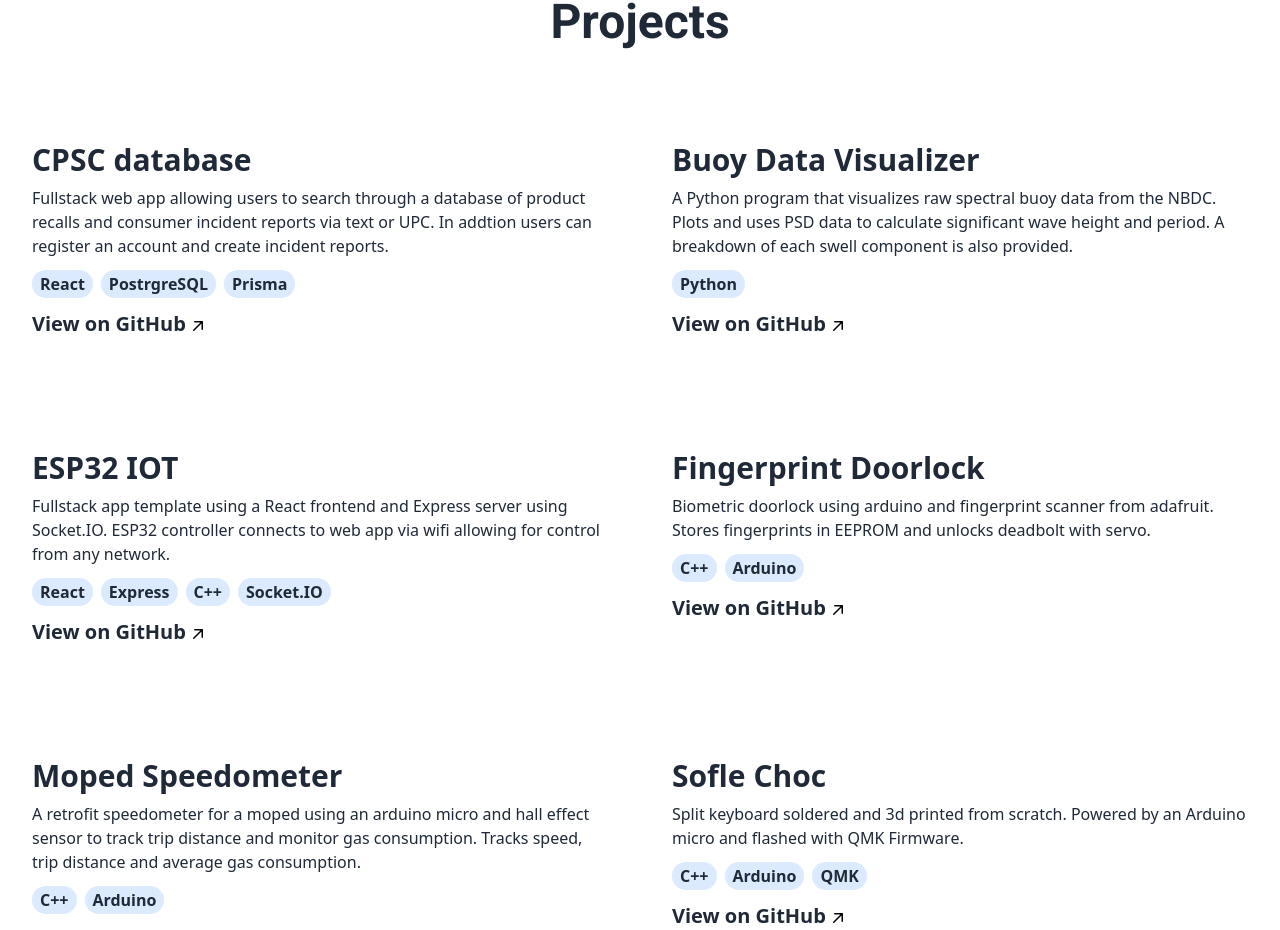
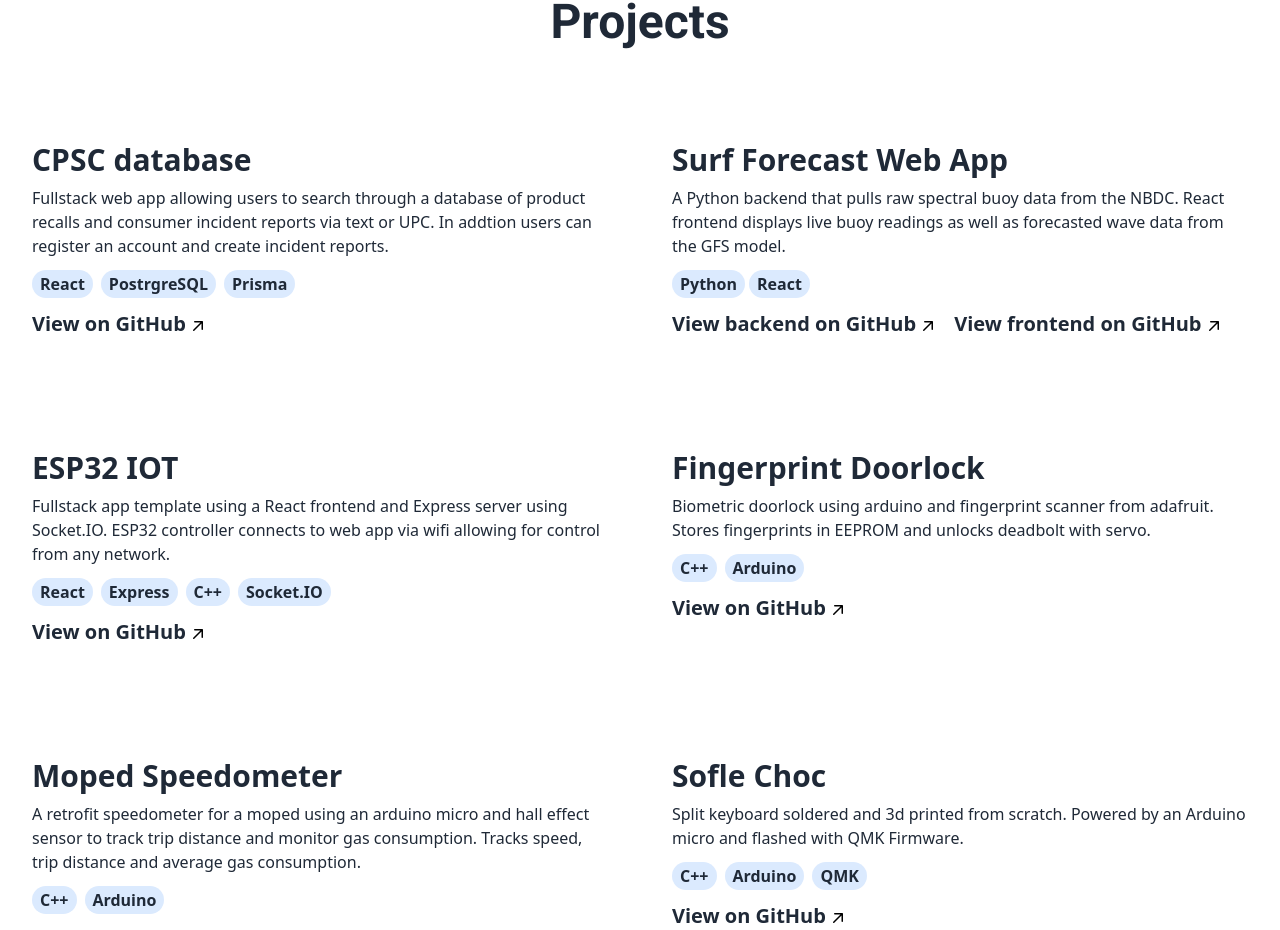
Before and after one commit to ocable/portfolio_page, a React (Vite) app: page / in a window 1280 px wide. Shown: the part 1630-2560 px from the top of the page. Built offline with nearby package versions, Linux system fonts and the light colour scheme.

Commit message:
added new proj

```diff
--- a/src/pages/Projects.jsx
+++ b/src/pages/Projects.jsx
@@ -63,22 +63,26 @@ export default function Projects() {
         <div className="group/card dark:md:hover:bg-gray-700 md:hover:bg-blue-100 mx-10 md:mx-4 md:p-4 rounded-2xl flex flex-row items-start my-10">
           <section className=" flex flex-col">
             <h2 className="text-3xl font-bold text-nowrap mr-10 group-hover/card:text-blue-500">
-              Buoy Data Visualizer
+              Surf Forecast Web App
             </h2>
             <p className="my-2">
-              A Python program that visualizes raw spectral buoy data from the
-              NBDC. Plots and uses PSD data to calculate significant wave height
-              and period. A breakdown of each swell component is also provided.
+              A Python backend that pulls raw spectral buoy data from the NBDC.
+              React frontend displays live buoy readings as well as forecasted
+              wave data from the GFS model.
             </p>
             <div className="flex flex-row">
               <h3 className="max-w-min font-bold dark:bg-gray-700 bg-blue-100 ml-0 m-1 px-2 py-0.5 rounded-2xl">
                 Python
+              </h3>{" "}
+              <h3 className="max-w-min font-bold dark:bg-gray-700 bg-blue-100 ml-0 m-1 px-2 py-0.5 rounded-2xl">
+                React
               </h3>
             </div>
-            <section className="group/link flex flex-row text-nowrap w-min">
+            <div className="flex flex-row">
+              <section className="group/link flex flex-row text-nowrap w-min mr-4">
                 <h4 className="text-xl font-bold mt-2 hover:text-blue-500">
                   <a href="https://github.com/ocable/wave_math" target="_blank">
-                  View on GitHub
+                    View backend on GitHub
                   </a>
                 </h4>
                 <svg
@@ -94,6 +98,29 @@ export default function Projects() {
                   ></path>
                 </svg>
               </section>
+              <section className="group/link flex flex-row text-nowrap w-min">
+                <h4 className="text-xl font-bold mt-2 hover:text-blue-500">
+                  <a
+                    href="https://github.com/ocable/wave_frontend"
+                    target="_blank"
+                  >
+                    View frontend on GitHub
+                  </a>
+                </h4>
+                <svg
+                  xmlns="http://www.w3.org/2000/svg"
+                  viewBox="0 0 20 20"
+                  aria-hidden="true"
+                  className="w-5 h-5 ml-0.5 mb-0.5 self-end group-hover/link:translate-x-1 group-hover/link:-translate-y-1 group-hover/link:fill-blue-500 dark:fill-white"
+                >
+                  <path
+                    fill-rule="evenodd"
+                    d="M5.22 14.78a.75.75 0 001.06 0l7.22-7.22v5.69a.75.75 0 001.5 0v-7.5a.75.75 0 00-.75-.75h-7.5a.75.75 0 000 1.5h5.69l-7.22 7.22a.75.75 0 000 1.06z"
+                    clip-rule="evenodd"
+                  ></path>
+                </svg>
+              </section>
+            </div>
           </section>
         </div>
 
```
Lines whose indentation alone changed are shown as unchanged.
